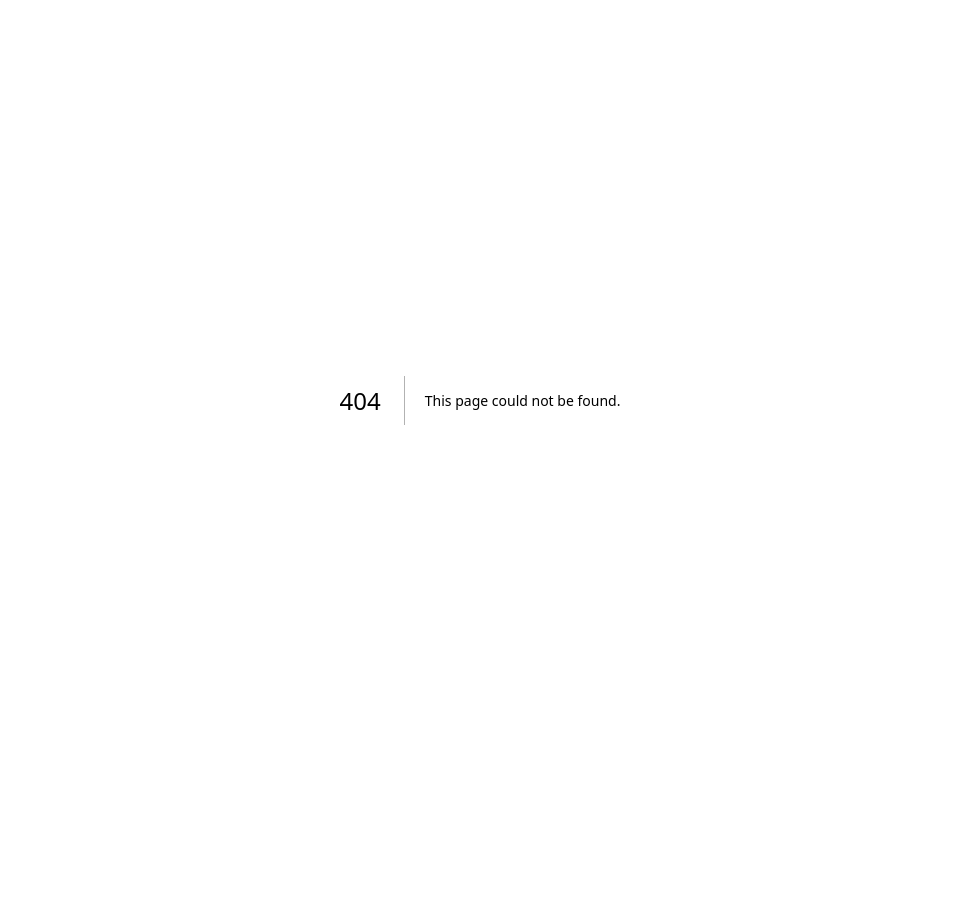
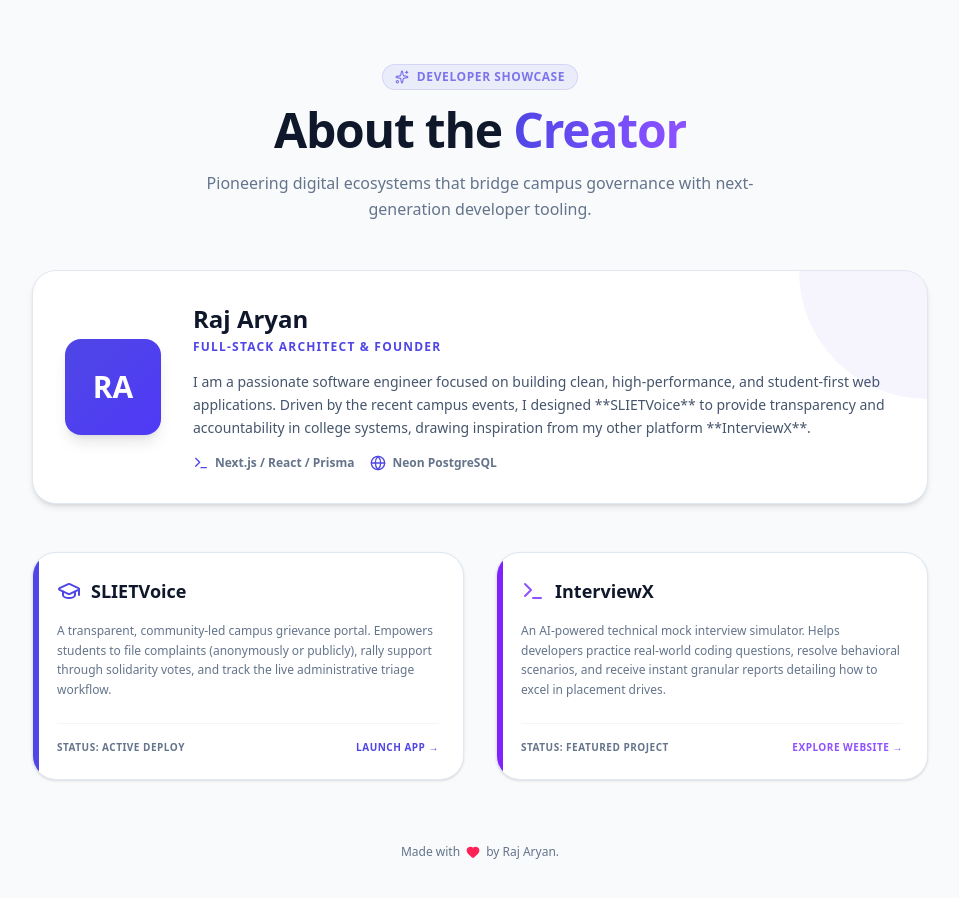
Before and after one commit to rajaryan2204/slietvoice, a Next.js app: page /about in a window 1280 px wide. Before the commit this address had no page. Shown: the top 898 px of the page, without its empty margins (160-1119 px from the left). Before the commit the page ends 800 px from the top, so only its background shows below. Built offline with nearby package versions, Linux system fonts and the light colour scheme.

Commit message:
Add premium About Us page referencing InterviewX and Raj Aryan

```diff
--- /dev/null
+++ b/app/about/page.tsx
@@ -0,0 +1,104 @@
+import React from "react";
+import Link from "next/link";
+import { GraduationCap, Sparkles, Terminal, Globe, Heart } from "lucide-react";
+
+export default function AboutPage() {
+  return (
+    <div className="min-h-[calc(100vh-4rem)] bg-slate-50 dark:bg-slate-950 py-16 px-6">
+      <div className="max-w-4xl mx-auto space-y-12">
+
+        {/* Hero Section */}
+        <div className="text-center space-y-4">
+          <div className="inline-flex items-center gap-2 px-3 py-1 rounded-full bg-primary/10 text-primary border border-primary/20 text-xs font-bold uppercase tracking-wider animate-pulse">
+            <Sparkles className="w-3.5 h-3.5" />
+            Developer Showcase
+          </div>
+          <h1 className="text-4xl md:text-5xl font-black tracking-tight text-slate-900 dark:text-white leading-none">
+            About the <span className="bg-gradient-to-r from-primary to-violet-500 bg-clip-text text-transparent">Creator</span>
+          </h1>
+          <p className="text-sm md:text-base text-muted-foreground max-w-xl mx-auto leading-relaxed">
+            Pioneering digital ecosystems that bridge campus governance with next-generation developer tooling.
+          </p>
+        </div>
+
+        {/* Creator Profile Spotlight */}
+        <div className="bg-card text-card-foreground border border-slate-200 dark:border-slate-800 rounded-3xl p-6 md:p-8 shadow-md relative overflow-hidden flex flex-col md:flex-row gap-8 items-center">
+          <div className="absolute top-0 right-0 w-32 h-32 bg-primary/5 dark:bg-primary/10 rounded-bl-full pointer-events-none" />
+
+          <div className="w-24 h-24 rounded-2xl bg-gradient-to-br from-primary to-indigo-600 flex items-center justify-center text-white text-3xl font-black shadow-lg shrink-0">
+            RA
+          </div>
+
+          <div className="space-y-4 text-center md:text-left">
+            <div>
+              <h2 className="text-2xl font-black text-slate-900 dark:text-white">Raj Aryan</h2>
+              <p className="text-xs font-bold text-primary uppercase tracking-widest mt-1">Full-Stack Architect & Founder</p>
+            </div>
+
+            <p className="text-xs md:text-sm text-slate-600 dark:text-slate-400 leading-relaxed">
+              I am a passionate software engineer focused on building clean, high-performance, and student-first web applications. Driven by the recent campus events, I designed **SLIETVoice** to provide transparency and accountability in college systems, drawing inspiration from my other platform **InterviewX**.
+            </p>
+
+            <div className="flex flex-wrap items-center justify-center md:justify-start gap-4 text-xs font-bold">
+              <span className="flex items-center gap-1.5 text-muted-foreground">
+                <Terminal className="w-4 h-4 text-primary" /> Next.js / React / Prisma
+              </span>
+              <span className="flex items-center gap-1.5 text-muted-foreground">
+                <Globe className="w-4 h-4 text-primary" /> Neon PostgreSQL
+              </span>
+            </div>
+          </div>
+        </div>
+
+        {/* Project Comparison Grid */}
+        <div className="grid md:grid-cols-2 gap-8">
+
+          {/* SLIETVoice Card */}
+          <div className="bg-card text-card-foreground border border-slate-200 dark:border-slate-800 rounded-3xl p-6 shadow-sm hover:shadow-md transition-all relative overflow-hidden group">
+            <div className="absolute top-0 left-0 w-1.5 h-full bg-primary" />
+            <div className="flex items-center gap-2.5 mb-4">
+              <GraduationCap className="w-6 h-6 text-primary" />
+              <h3 className="text-lg font-extrabold text-slate-900 dark:text-white">SLIETVoice</h3>
+            </div>
+
+            <p className="text-xs text-muted-foreground leading-relaxed mb-6">
+              A transparent, community-led campus grievance portal. Empowers students to file complaints (anonymously or publicly), rally support through solidarity votes, and track the live administrative triage workflow.
+            </p>
+
+            <div className="flex items-center justify-between pt-4 border-t border-slate-100 dark:border-slate-800 text-[10px] uppercase font-bold tracking-wider text-muted-foreground">
+              <span>Status: Active Deploy</span>
+              <Link href="/" className="text-primary hover:underline">Launch App &rarr;</Link>
+            </div>
+          </div>
+
+          {/* InterviewX Card */}
+          <div className="bg-card text-card-foreground border border-slate-200 dark:border-slate-800 rounded-3xl p-6 shadow-sm hover:shadow-md transition-all relative overflow-hidden group">
+            <div className="absolute top-0 left-0 w-1.5 h-full bg-violet-600" />
+            <div className="flex items-center gap-2.5 mb-4">
+              <Terminal className="w-6 h-6 text-violet-500" />
+              <h3 className="text-lg font-extrabold text-slate-900 dark:text-white">InterviewX</h3>
+            </div>
+
+            <p className="text-xs text-muted-foreground leading-relaxed mb-6">
+              An AI-powered technical mock interview simulator. Helps developers practice real-world coding questions, resolve behavioral scenarios, and receive instant granular reports detailing how to excel in placement drives.
+            </p>
+
+            <div className="flex items-center justify-between pt-4 border-t border-slate-100 dark:border-slate-800 text-[10px] uppercase font-bold tracking-wider text-muted-foreground">
+              <span>Status: Featured Project</span>
+              <a href="https://interviewx.in" target="_blank" rel="noopener noreferrer" className="text-violet-500 hover:underline">
+                Explore Website &rarr;
+              </a>
+            </div>
+          </div>
+
+        </div>
+
+        {/* Footer Note */}
+        <div className="text-center text-xs text-muted-foreground pt-4 flex items-center justify-center gap-1.5">
+          Made with <Heart className="w-3.5 h-3.5 text-rose-500 fill-rose-500" /> by Raj Aryan.
+        </div>
+
+      </div>
+    </div>
+  );
+}
--- a/components/Navbar.tsx
+++ b/components/Navbar.tsx
@@ -27,10 +27,15 @@
     <header className="sticky top-0 z-40 w-full border-b border-slate-200 dark:border-slate-800 bg-card/85 backdrop-blur-md">
       <div className="flex h-16 items-center justify-between px-6">
         {/* Logo */}
-        <div className="flex items-center gap-2">
-          <GraduationCap className="w-8 h-8 text-primary" />
-          <Link href="/" className="font-bold text-lg tracking-tight hover:opacity-90">
-            SLIET<span className="text-primary font-black">Voice</span>
+        <div className="flex items-center gap-6">
+          <div className="flex items-center gap-2">
+            <GraduationCap className="w-8 h-8 text-primary" />
+            <Link href="/" className="font-bold text-lg tracking-tight hover:opacity-90">
+              SLIET<span className="text-primary font-black">Voice</span>
+            </Link>
+          </div>
+          <Link href="/about" className="text-xs font-bold text-muted-foreground hover:text-slate-950 dark:hover:text-white transition-colors mt-0.5">
+            About Us
           </Link>
         </div>
 
```
